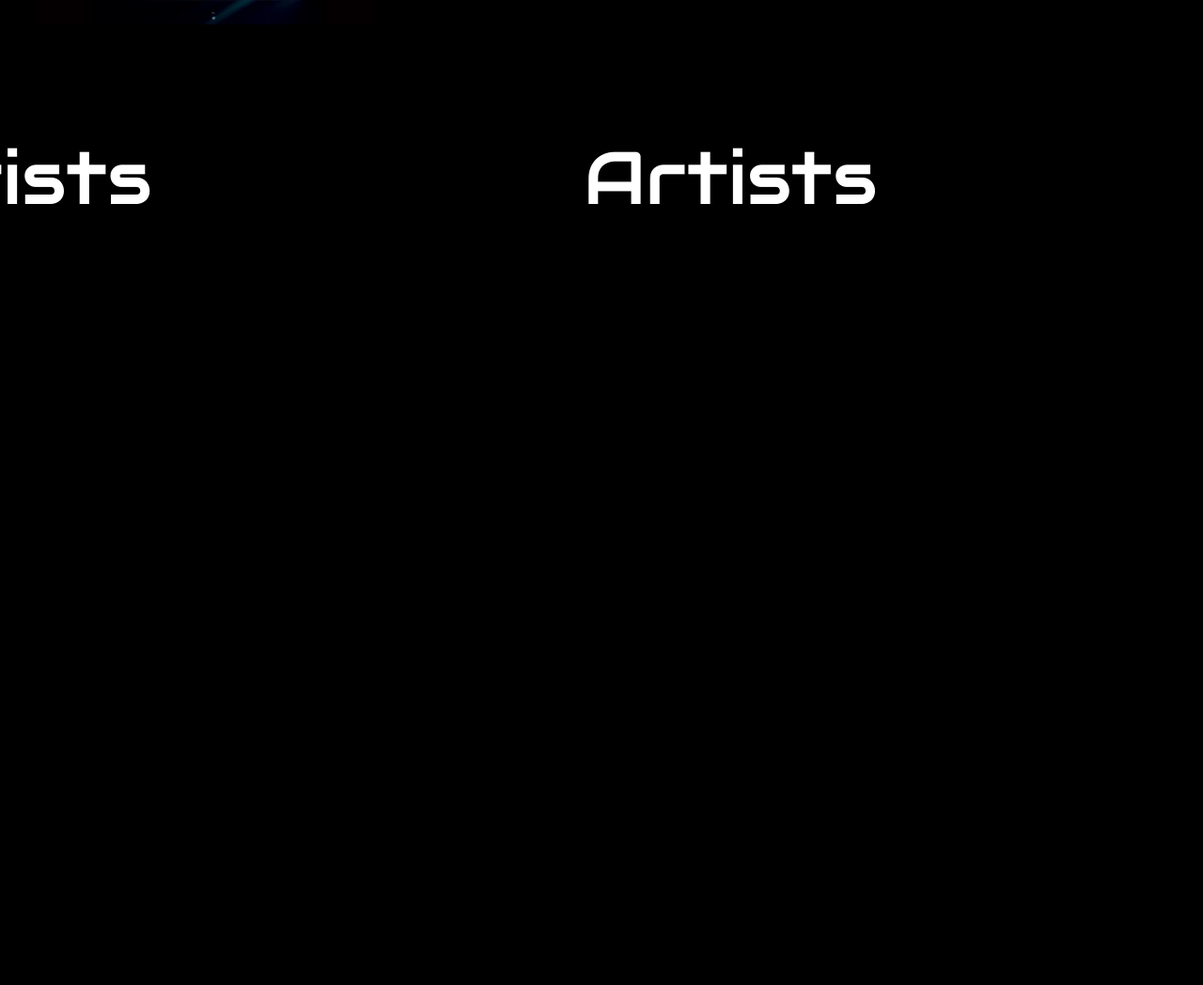
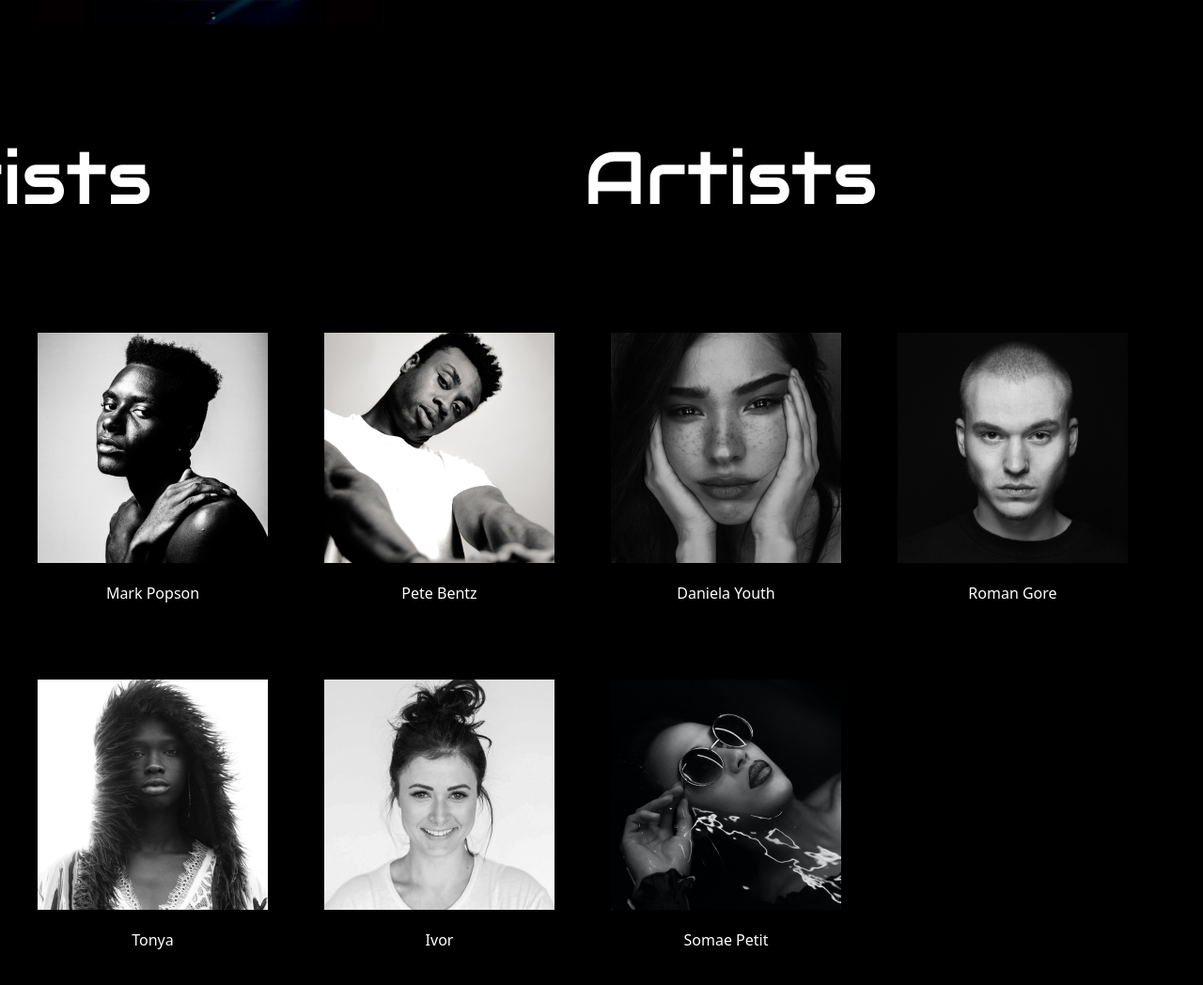
Before and after one commit to mmmm-969/META-RECORD-LABEl, a plain HTML site: page index.html in a window 1280 px wide. Shown: the part 1207-2255 px from the top of the page at 94% size. Before the commit the page ends 1441 px from the top, so only its background shows below. Drawn offline with nearby package versions, Linux system fonts and the light colour scheme; a web font is replaced by a local one.

Commit message:
block5+connection bootstrap

```diff
--- a/index.html
+++ b/index.html
@@ -20,6 +20,7 @@
                     width: {
                         '180': '180px',
                         '205': '205px',
+                        '245': '245px',
                         '246': '246px',
                         '350': '350px',
                         '351': '351px',
@@ -37,13 +38,19 @@
                         '42': '42px',
                         '60': '60px',
                         '88': '88px',
+                        '245': '245px',
+                        '309': '309px',
                         '360': '360px',
                         '424': '424px',
                         '428': '428.75px',
                         '545': '545',
                         '653': '653',
+                        '678': '678',
                     },
                     spacing: {
+                        '20': '20px',
+                        '40': '40px',
+                        '60': '60px',
                         '77': '77px',
                         '460': '460px',
                         'm150': '-150px',
@@ -153,6 +160,7 @@
             line-height: 88px;
             font-size: 79px;
             margin-top: 120px;
+            margin-bottom: 120px;
         }
 
     </style>
@@ -251,6 +259,49 @@
      </div>
      <!-- /.block4 -->
 
+     <div class="block5 w-1160 h-678 ml-40 flex flex-wrap justify-between">
+
+        <div class="block5_item1 w-245 h-309 mb-60  ">
+            <img class="w-245 h-245" src="/block5_item1.png" alt="#">
+            <p class="text-white mt-20 flex justify-center">Mark Popson</p>
+        </div>
+
+        <div class="block5_item2 w-245 h-309 mb-60">
+            <img class="w-245 h-245" src="/block5_item2.png" alt="#">
+            <p class="text-white mt-20 flex justify-center">Pete Bentz</p>
+        </div>
+
+        <div class="block5_item3 w-245 h-309 mb-60">
+            <img class="w-245 h-245" src="/block5_item3.png" alt="#">
+            <p class="text-white mt-20 flex justify-center">Daniela Youth</p>
+        </div>
+
+        <div class="block5_item4 w-245 h-309 mb-60">
+            <img class="w-245 h-245" src="/block5_item4.png" alt="#">
+            <p class="text-white mt-20 flex justify-center">Roman Gore</p>
+        </div>
+
+        <div class="block5_item5 w-245 h-309 mb-60">
+            <img class="w-245 h-245" src="/block5_item5.png" alt="#">
+            <p class="text-white mt-20 flex justify-center">Tonya</p>
+        </div>
+
+        <div class="block5_item6 w-245 h-309 mb-60">
+            <img class="w-245 h-245" src="/block5_item6.png" alt="#">
+            <p class="text-white mt-20 flex justify-center">Ivor</p>
+        </div>
+
+        <div class="block5_item7 w-245 h-309 mb-8">
+            <img class="w-245 h-245" src="/block5_item7.png" alt="#">
+            <p class="text-white mt-20 flex justify-center">Somae Petit</p>
+        </div>
+
+        <div class="block5_item8 w-245 h-309 mb-8"></div>
+
+    </div>
+
+     <!-- /.block5 -->
+
 </body>
 
 </html>
```
Also changed, not shown: block5_item1.png (added), block5_item2.png (added), block5_item3.png (added), block5_item4.png (added), block5_item5.png (added), block5_item6.png (added), block5_item7.png (added).
